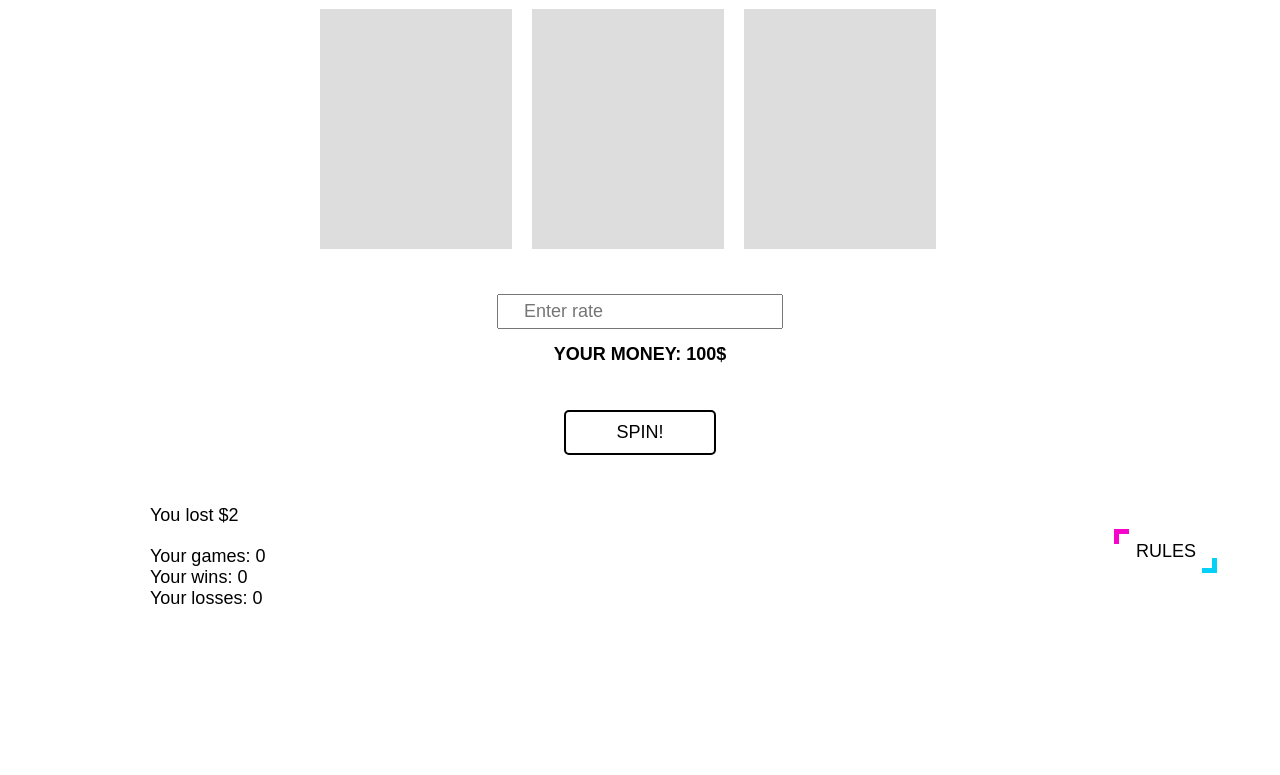
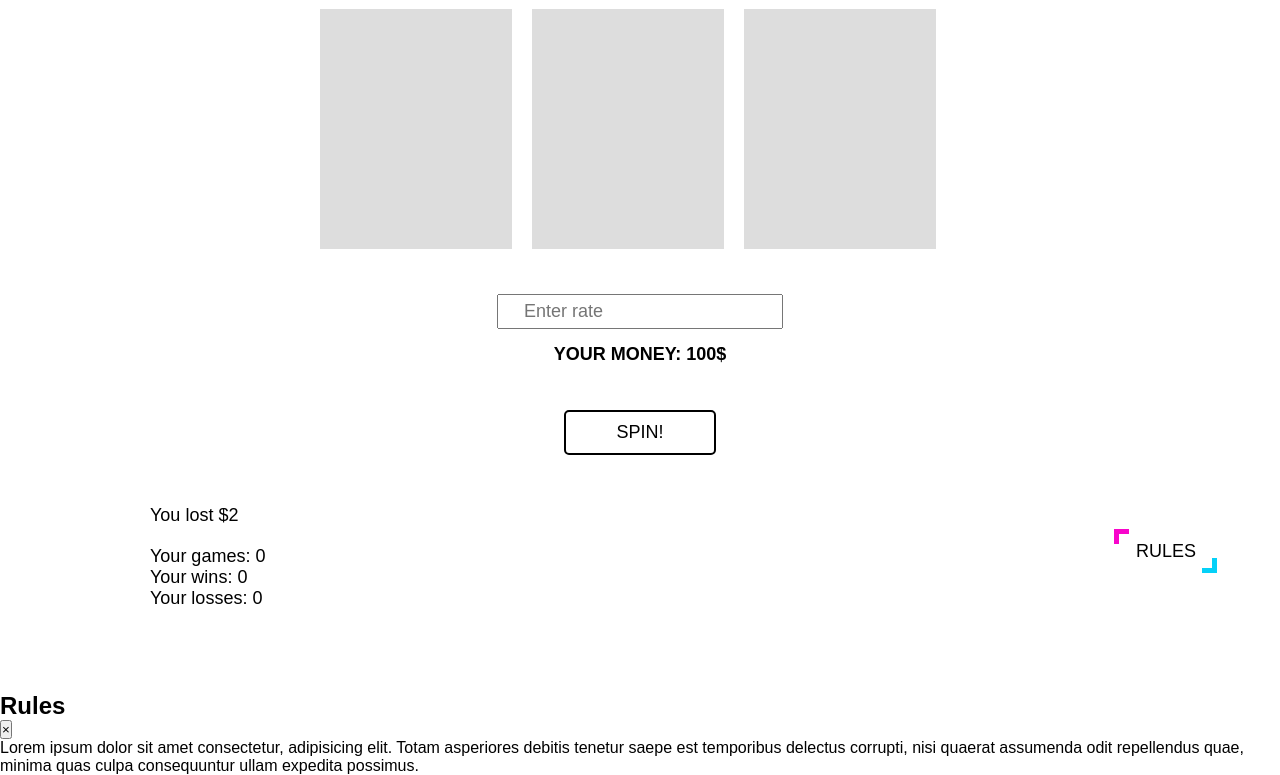
Before and after one commit to KamilKonopski/one-armed-bandit, a website: page index.html in a window 1280 px wide. Shown: the part 108-883 px from the top of the page. Before the commit the page ends 800 px from the top, so only its background shows below. Drawn offline with Linux system fonts and the light colour scheme.

Commit message:
add modal

```diff
--- a/index.html
+++ b/index.html
@@ -32,6 +32,21 @@
 			</section>
 			<button id="rules-btn">Rules</button>
 		</div>
+		<div class="modal">
+			<div class="modal__header">
+				<h2 class="modal__title">Rules</h2>
+				<button id="close-btn">&times;</button>
+			</div>
+			<div class="modal__content">
+				<p>
+					Lorem ipsum dolor sit amet consectetur, adipisicing elit. Totam
+					asperiores debitis tenetur saepe est temporibus delectus corrupti,
+					nisi quaerat assumenda odit repellendus quae, minima quas culpa
+					consequuntur ullam expedita possimus.
+				</p>
+			</div>
+		</div>
+		<div class="overlay"></div>
 		<script type="module" src="js/main.js"></script>
 	</body>
 </html>
```
